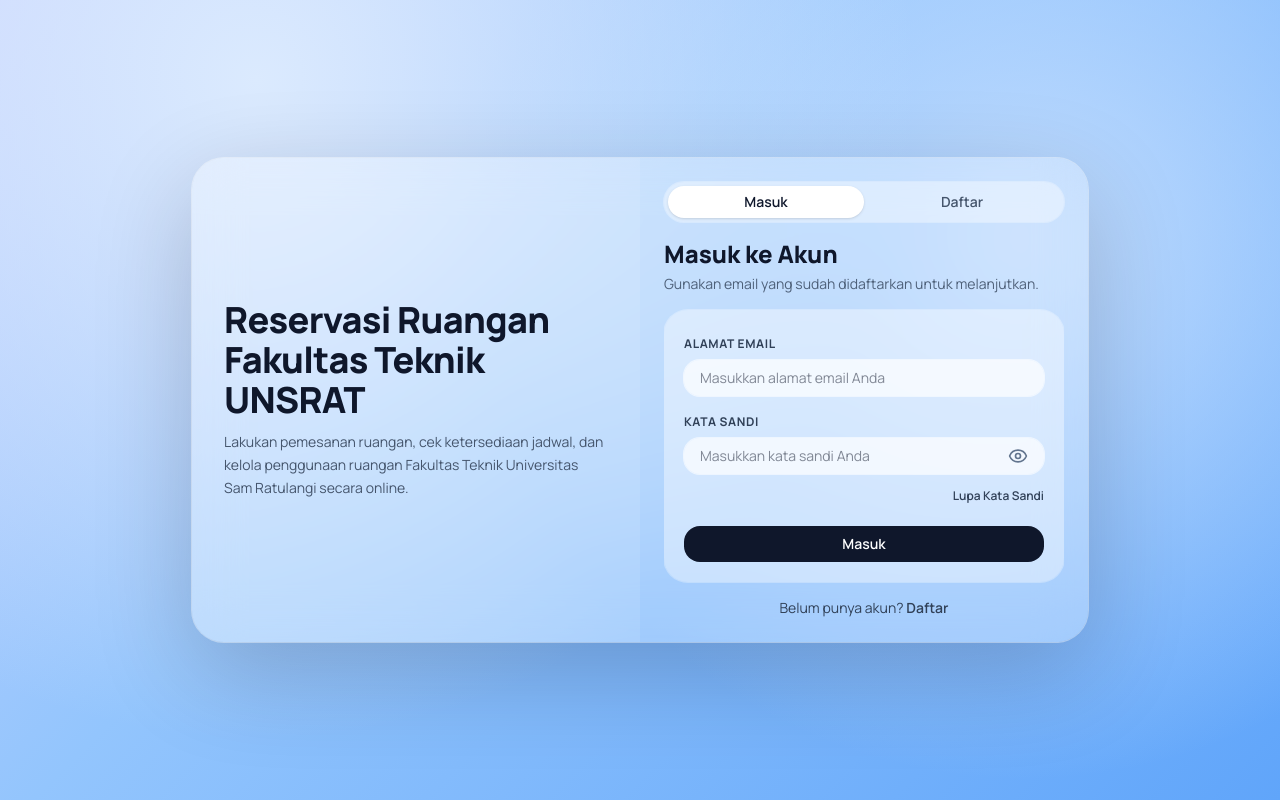
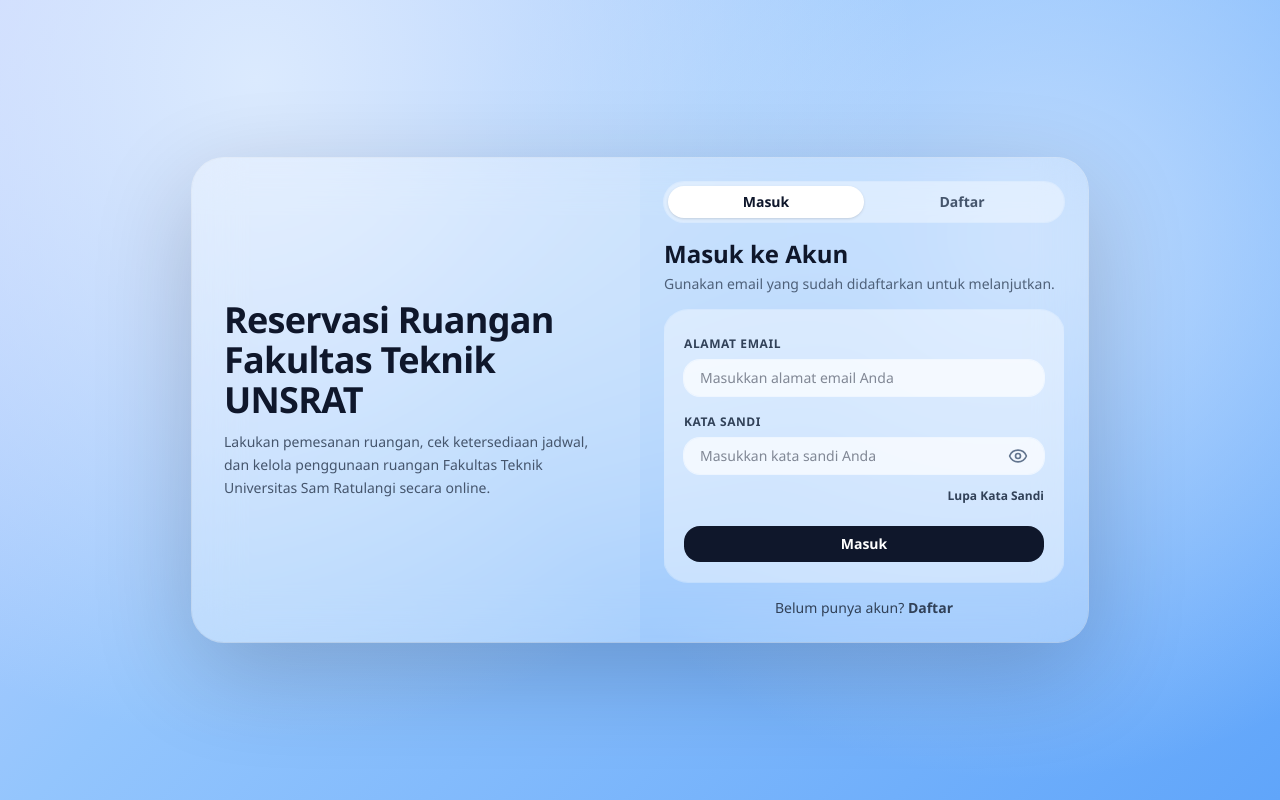
Before and after one commit to icawaeo/project-sistem-reservasi-fatek, a Next.js app: page / in a window 1280 px wide. Built offline with nearby package versions, Linux system fonts and the light colour scheme; no server answers.

Commit message:
fix: update font variables in CSS and remove unused font imports in layout

```diff
--- a/app/globals.css
+++ b/app/globals.css
@@ -3,13 +3,15 @@
 :root {
   --background: #ffffff;
   --foreground: #171717;
+  --app-font-sans: "Manrope", "Segoe UI", Arial, Helvetica, sans-serif;
+  --app-font-mono: "Geist Mono", "SFMono-Regular", Consolas, "Liberation Mono", monospace;
 }
 
 @theme inline {
   --color-background: var(--background);
   --color-foreground: var(--foreground);
-  --font-sans: var(--font-manrope);
-  --font-mono: var(--font-geist-mono);
+  --font-sans: var(--app-font-sans);
+  --font-mono: var(--app-font-mono);
 }
 
 @media (prefers-color-scheme: dark) {
@@ -22,7 +24,7 @@
 body {
   background: var(--background);
   color: var(--foreground);
-  font-family: var(--font-manrope), Arial, Helvetica, sans-serif;
+  font-family: var(--app-font-sans);
 }
 
 .no-scrollbar {
--- a/app/layout.tsx
+++ b/app/layout.tsx
@@ -1,5 +1,4 @@
 import type { Metadata, Viewport } from "next";
-import { Geist_Mono, Manrope } from "next/font/google";
 import "./globals.css";
 import NextAuthProvider from "@/app/components/providers/NextAuthProvider";
 import IdleLogoutProvider from "@/app/components/providers/IdleLogoutProvider";
@@ -8,16 +7,6 @@
 import InstallPrompt from "@/app/components/pwa/InstallPrompt";
 import OfflineIndicator from "@/app/components/pwa/OfflineIndicator";
 import UpdateNotification from "@/app/components/pwa/UpdateNotification";
-
-const manrope = Manrope({
-  variable: "--font-manrope",
-  subsets: ["latin"],
-});
-
-const geistMono = Geist_Mono({
-  variable: "--font-geist-mono",
-  subsets: ["latin"],
-});
 
 export const viewport: Viewport = {
   width: "device-width",
@@ -80,7 +69,7 @@
         <meta name="msapplication-TileImage" content="/icons/icon-144x144.png" />
       </head>
       <body
-        className={`${manrope.variable} ${geistMono.variable} antialiased`}
+        className="antialiased"
       >
         <NextAuthProvider>
           <ToastProvider>
```
